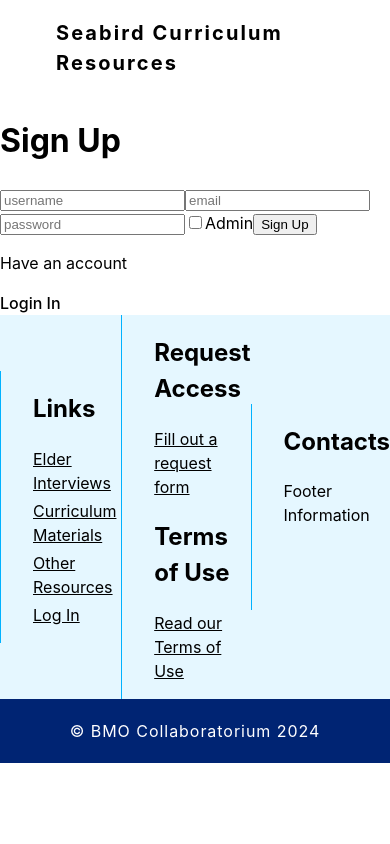
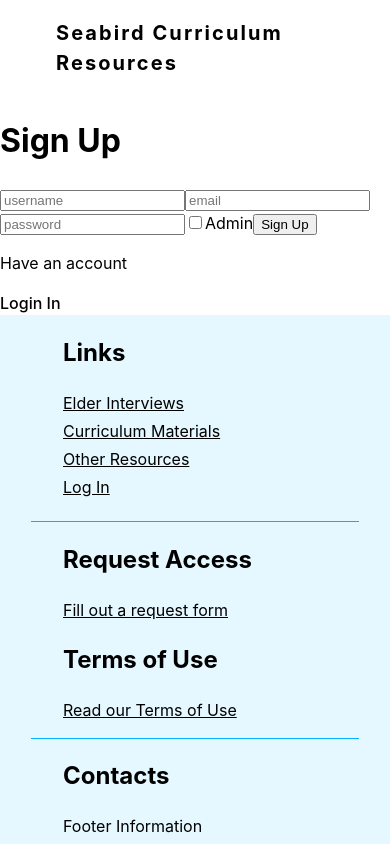
Before and after one commit to HarrySidhu1815/Seabird-Project, a React (Vite) app in the folder client/: page /signup in a window 390 px wide. Shown: the top 844 px of the page. Built offline with nearby package versions, Linux system fonts and the light colour scheme.

Commit message:
footer updated mobile responsiveness

```diff
--- a/client/src/components/Footer/Footer.module.css
+++ b/client/src/components/Footer/Footer.module.css
@@ -29,7 +29,7 @@
     display: flex;
     justify-content: center;
     background-color: #e5f7ff;
-    align-items: center;
+    align-items: self-start;
 }
 
 .outer-div{
@@ -55,3 +55,16 @@
 .outer-div ul li{
     text-decoration: underline;
 }
+
+@media screen and (max-width: 700px) {
+    .links{
+        flex-direction: column;
+        justify-content: center;
+        align-items: center;
+    }
+    .outer-div{
+        border-bottom: 0.06rem solid #00B2ff;
+        border-left: none;
+        width: 18.5rem;
+    }
+}
--- a/client/src/components/Interview/Interview.module.css
+++ b/client/src/components/Interview/Interview.module.css
@@ -13,7 +13,11 @@
 }
 
 @media screen and (max-width: 900px) {
+    .interview{
+        padding: 2rem;
+    }
     .interview h1{
         font-size: 3rem;
+        text-align: center;
     }
 }
```
